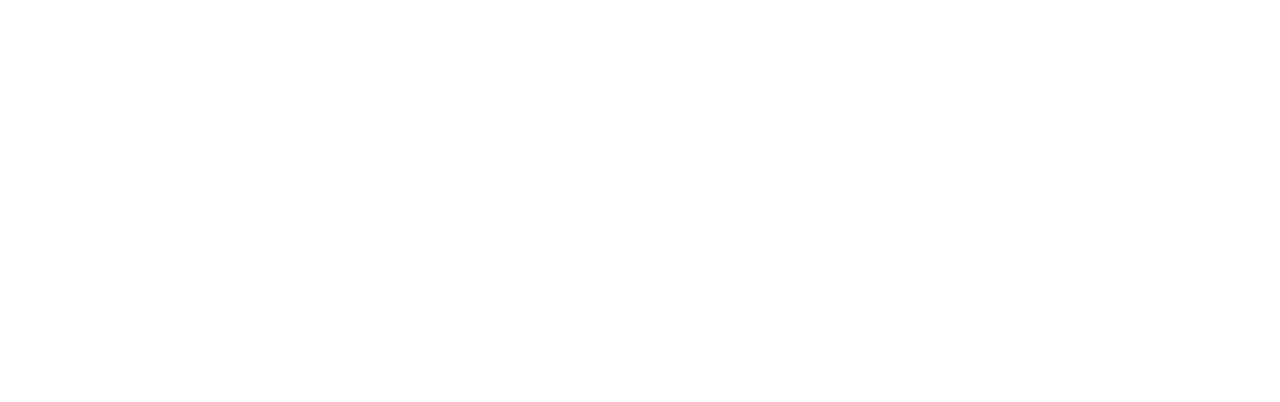
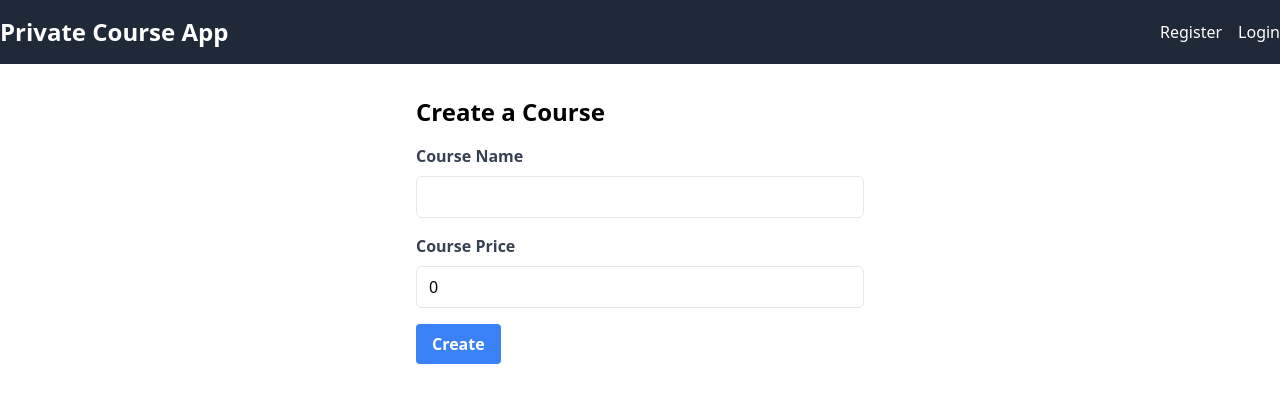
Before and after one commit to onesinus/learn_frontend, a React (Create React App) app: page /add-course in a window 1280 px wide. Before the commit this address had no page. Shown: the top 402 px of the page. Built offline with nearby package versions, Linux system fonts and the light colour scheme.

Commit message:
Add Course page

```diff
--- a/src/App.js
+++ b/src/App.js
@@ -4,6 +4,7 @@
 import Login from './components/Login';
 import Home from './components/Home'; // Assuming you have a Home component for the "/" route
 import Course from './components/CourseList';
+import AddCourse from './components/CreateCourse';
 
 function App() {
   return (
@@ -13,6 +14,7 @@
         <Route path="/register" element={<Register />} />
         <Route path="/login" element={<Login />} />
         <Route path="/courses" element={<Course />} />
+        <Route path="/add-course" element={<AddCourse />} />
       </Routes>
     </Router>
   );
--- a/src/components/CourseList.js
+++ b/src/components/CourseList.js
@@ -7,7 +7,7 @@
   const [courses, setCourses] = useState([]);
 
   useEffect(() => {
-    axios.get('http://localhost:3000/courses', {
+    axios.get('http://localhost:3001/courses', {
       headers: {
         authorization: localStorage.getItem('token')
       }
--- a/src/components/CreateCourse.js
+++ b/src/components/CreateCourse.js
@@ -1,33 +1,67 @@
 import React, { useState } from 'react';
 import axios from 'axios';
+import { useNavigate } from 'react-router-dom';
+import Header from './Header';
 
 const CreateCourse = () => {
   const [name, setName] = useState('');
+  const [price, setPrice] = useState(0);
+  const navigate = useNavigate();
 
   const handleSubmit = e => {
     e.preventDefault();
-    axios.post('http://localhost:3000/courses', { name }, {
+    axios.post('http://localhost:3001/courses', { name, price }, {
       headers: {
-        authorization: localStorage.getItem('token')
+        'authorization': localStorage.getItem('token')
       }
     })
     .then(response => {
       console.log('Course created successfully:', response.data);
-      // Optionally, you can redirect to the course list page or update the course list state
+      // Redirect and inform success
+      navigate('/courses');
+      alert('Course created successfully!');
     })
     .catch(error => {
       console.error('Error creating course:', error);
+      // Show error message
+      alert('Failed to create course. Please try again.');
     });
   };
 
   return (
-    <div>
-      <h1>Create Course</h1>
-      <form onSubmit={handleSubmit}>
-        <input type="text" value={name} onChange={e => setName(e.target.value)} />
-        <button type="submit">Create</button>
-      </form>
-    </div>
+    <>
+      <Header />
+      <div className="container mx-auto py-8">
+        <form onSubmit={handleSubmit} className="max-w-md mx-auto">
+          <h1 className="text-2xl font-bold mb-4">Create a Course</h1>
+          <div className="mb-4">
+            <label htmlFor="name" className="block text-gray-700 font-bold mb-2">Course Name</label>
+            <input
+              type="text"
+              id="name"
+              value={name}
+              onChange={e => setName(e.target.value)}
+              className="w-full px-3 py-2 border rounded-md focus:outline-none focus:border-blue-500"
+              required
+            />
+          </div>
+          <div className="mb-4">
+            <label htmlFor="name" className="block text-gray-700 font-bold mb-2">Course Price</label>
+            <input
+              type="number"
+              id="price"
+              value={price}
+              onChange={e => setPrice(e.target.value)}
+              className="w-full px-3 py-2 border rounded-md focus:outline-none focus:border-blue-500"
+              required
+            />
+          </div>
+          <button type="submit" className="bg-blue-500 hover:bg-blue-700 text-white font-bold py-2 px-4 rounded">
+            Create
+          </button>
+        </form>
+      </div>
+    </>
   );
 };
 
--- a/src/components/Header.js
+++ b/src/components/Header.js
@@ -1,9 +1,11 @@
 // src/components/Header.js
 import React, { useState, useEffect } from 'react';
 import { Link } from 'react-router-dom';
+import { useNavigate } from 'react-router-dom';
 
 const Header = () => {
   const [isLoggedIn, setIsLoggedIn] = useState(false);
+  const navigate = useNavigate();
 
   useEffect(() => {
     const token = localStorage.getItem('token');
@@ -17,6 +19,7 @@
   const handleLogout = () => {
     localStorage.removeItem('token');
     setIsLoggedIn(false);
+    navigate('/');
   };
 
   return (
```
Also changed, not shown: src/components/Login.js (line endings or trailing spaces), src/styles/tailwind.css.
